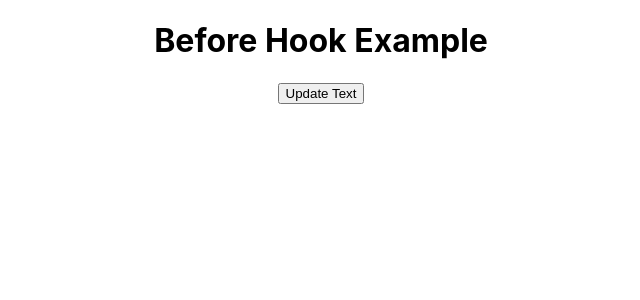
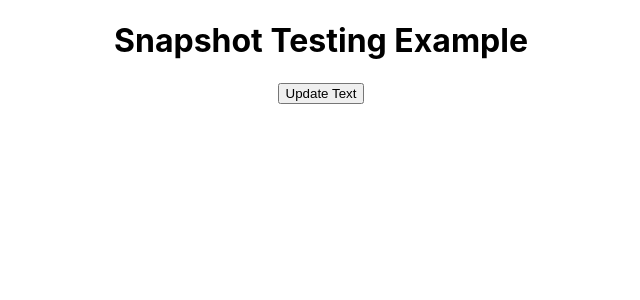
Before and after one commit to muazimmaqbool/React_Testing_Library, a React (Create React App) app: page / in a window 1280 px wide. Shown: the top 300 px of the page, without its empty margins (319-959 px from the left). Built offline with nearby package versions, Linux system fonts and the light colour scheme.

Commit message:
snapshot testing

```diff
--- a/src/App.js
+++ b/src/App.js
@@ -45,8 +45,8 @@ function App() {
       {/* <OnChangeTest/> */}
       {/* <ClickTest/> */}
       {/* <Diff_File_Ext/> */}
-      <Before_After/>
-      {/* <SnapShot/> */}
+      {/* <Before_After/> */}
+      <SnapShot/>
       {/* <FuncOne/> */}
       {/* <GetByRole/> */}
       {/* <GetByRole_Two/> */}
```
